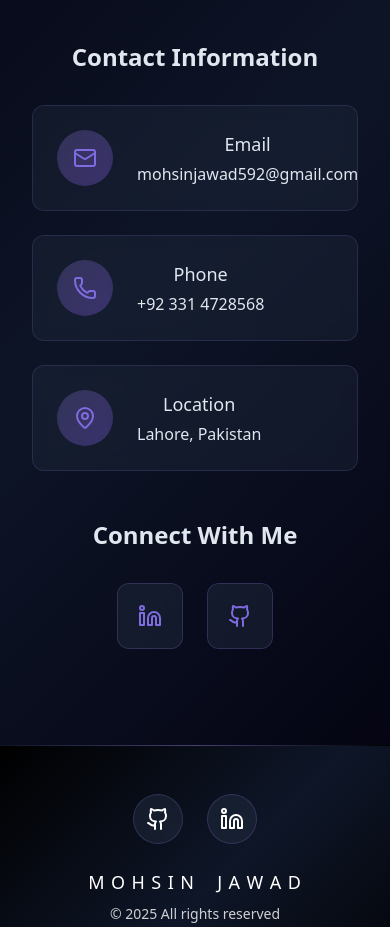
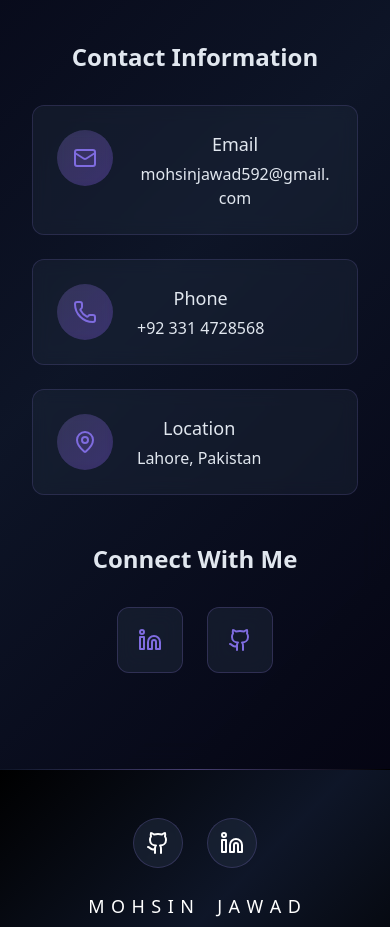
Before and after one commit to Mohsin-png01/Mohsin-Portfolio, a React (Vite) app: page / in a window 390 px wide. Shown: the part 5040-5967 px from the top of the page. Built offline with nearby package versions, Linux system fonts and the light colour scheme.

Commit message:
Update ContactSection.jsx

```diff
--- a/src/components/ContactSection.jsx
+++ b/src/components/ContactSection.jsx
@@ -1,5 +1,4 @@
 import { Linkedin, Mail, MapPin, Phone, Github } from "lucide-react";
-
 export const ContactSection = () => {
   return (
     <section id="contact" className="contact-enhanced py-28 px-4 relative">
@@ -7,28 +6,25 @@ export const ContactSection = () => {
         <h2 className="text-3xl md:text-4xl font-bold mb-6 text-center">
           Get In <span className="text-primary"> Touch</span>
         </h2>
-
         <p className="text-center text-muted-foreground mb-16 max-w-2xl mx-auto leading-relaxed">
           Have a project in mind or want to collaborate? Feel free to reach out.
           I'm always open to discussing new opportunities.
         </p>
-
         <div className="grid grid-cols-1 md:grid-cols-2 gap-12">
           <div className="space-y-8">
             <h3 className="text-2xl font-semibold mb-8">
               Contact Information
             </h3>
-
             <div className="space-y-6">
               <div className="contact-item flex items-start gap-6 p-6 rounded-xl">
                 <div className="contact-icon p-4 rounded-full">
                   <Mail className="h-6 w-6 text-primary" />
                 </div>
-                <div>
+                <div className="min-w-0 flex-1">
                   <h4 className="font-medium text-lg mb-1">Email</h4>
                   <a
                     href="mailto:mohsinjawad592@gmail.com"
-                    className="text-muted-foreground hover:text-primary transition-colors"
+                    className="text-muted-foreground hover:text-primary transition-colors break-all sm:break-normal"
                   >
                     mohsinjawad592@gmail.com
                   </a>
@@ -61,7 +57,6 @@ export const ContactSection = () => {
               </div>
             </div>
           </div>
-
           <div className="flex flex-col items-center justify-center">
             <div className="w-full max-w-md">
               <h3 className="text-2xl font-semibold mb-8 text-center">
```
